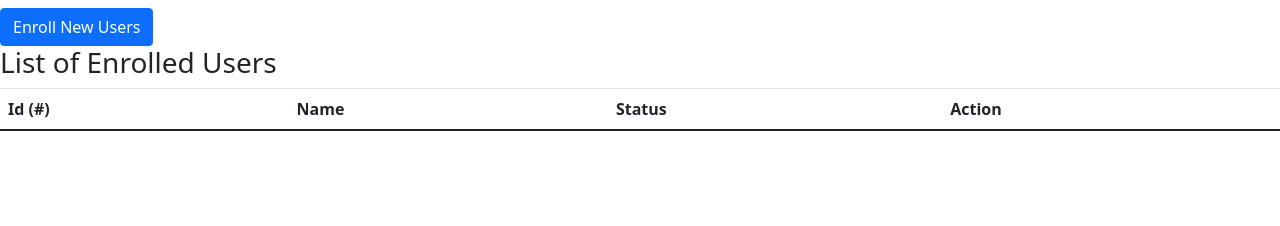
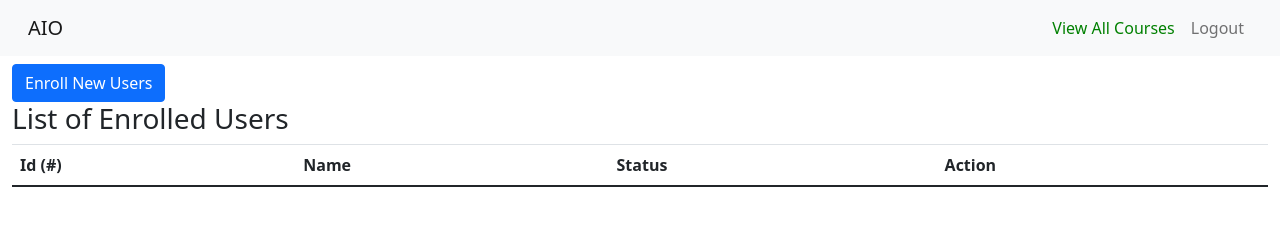
Before and after one commit to EngSiangTeo/is212-lms-fe, a plain HTML site: page hr/class.html in a window 1280 px wide. Drawn offline with nearby package versions, Linux system fonts and the light colour scheme; no server answers.

Commit message:
SPMG5T1-60 View Course/Class List

```diff
--- a/hr/class.html
+++ b/hr/class.html
@@ -2,6 +2,7 @@
 <html lang="en">
 <head>
   <link rel="stylesheet" href="https://cdn.jsdelivr.net/npm/bootstrap@4.5.3/dist/css/bootstrap.min.css" integrity="sha384-TX8t27EcRE3e/ihU7zmQxVncDAy5uIKz4rEkgIXeMed4M0jlfIDPvg6uqKI2xXr2" crossorigin="anonymous">
+  <link rel="stylesheet" type="text/css" href="../css/style.css">
   <meta charset="UTF-8">
   <meta name="viewport" content="width=device-width, initial-scale=1.0">
   <meta http-equiv="X-UA-Compatible" content="ie=edge">
@@ -52,6 +53,27 @@
   </script>
 </head>
 <body>
+  <nav class="navbar navbar-expand-lg navbar-light bg-light">
+    <div class="container-fluid">
+      <a class="navbar-brand" href="#">AIO</a>
+      <button class="navbar-toggler" type="button" data-bs-toggle="collapse" data-bs-target="#navbarSupportedContent" aria-controls="navbarSupportedContent" aria-expanded="false" aria-label="Toggle navigation">
+        <span class="navbar-toggler-icon"></span>
+      </button>
+      <div class="collapse navbar-collapse" id="navbarSupportedContent">
+        <div class="navbar-nav ml-auto">
+          <ul class="navbar-nav me-auto mb-2 mb-lg-0">
+            <li class="nav-item">
+              <a class="nav-link active" aria-current="page" href="courses.html">View All Courses</a>
+            </li>
+            <li class="nav-item">
+              <a class="nav-link" aria-current="page"href="javascript:logout()">Logout</a>
+            </li>
+          </ul>
+        </div>
+      </div>
+    </div>
+  </nav>
+  <div class='container-fluid'>
     <h1 id="courseTitle"></h1>
     <a id="enrollNewBtn" class="btn btn-primary">Enroll New Users</a>
     <h3>List of Enrolled Users</h3>
@@ -68,5 +90,6 @@
 
       </tbody>
     </table>
+  </div>
 </body>
 </html>
```
Also changed, not shown: hr/courses.html (+21 -0 lines), index.html (+1 -1 lines). Lines whose indentation alone changed are shown as unchanged.
